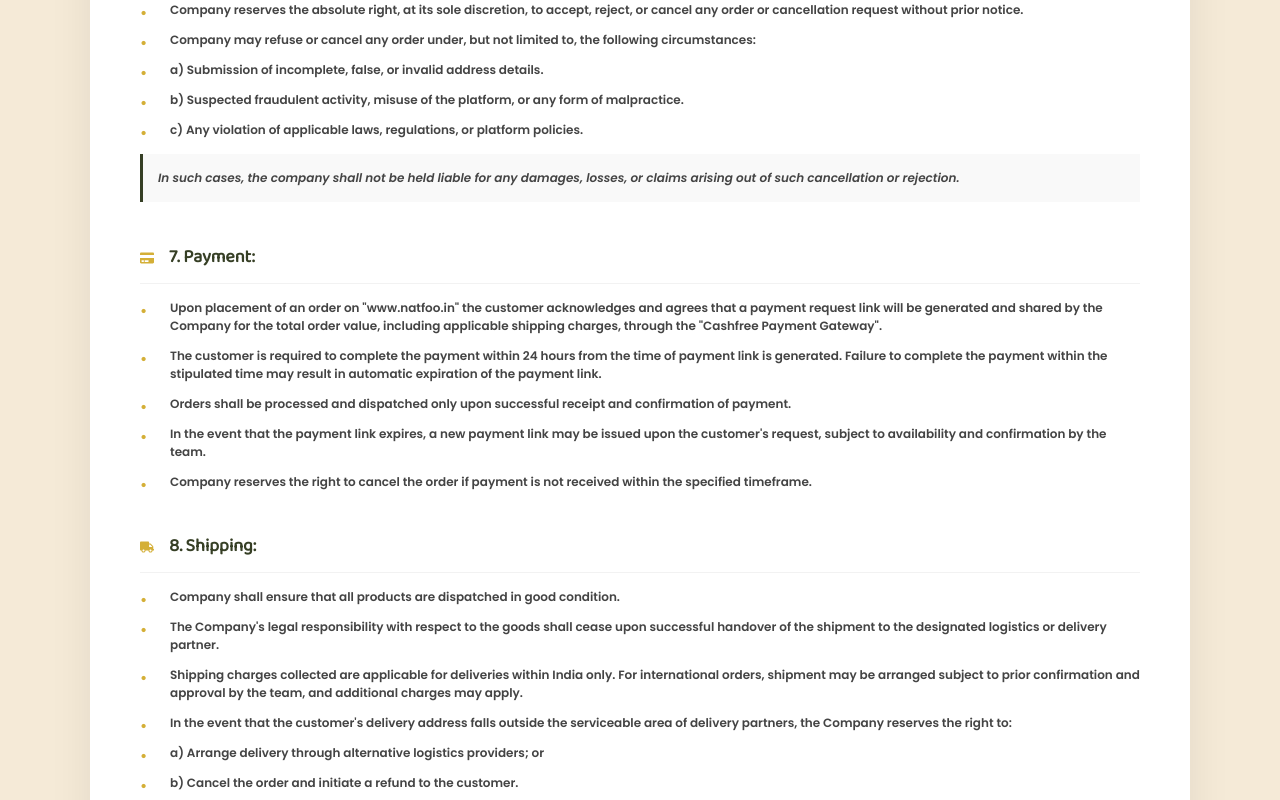
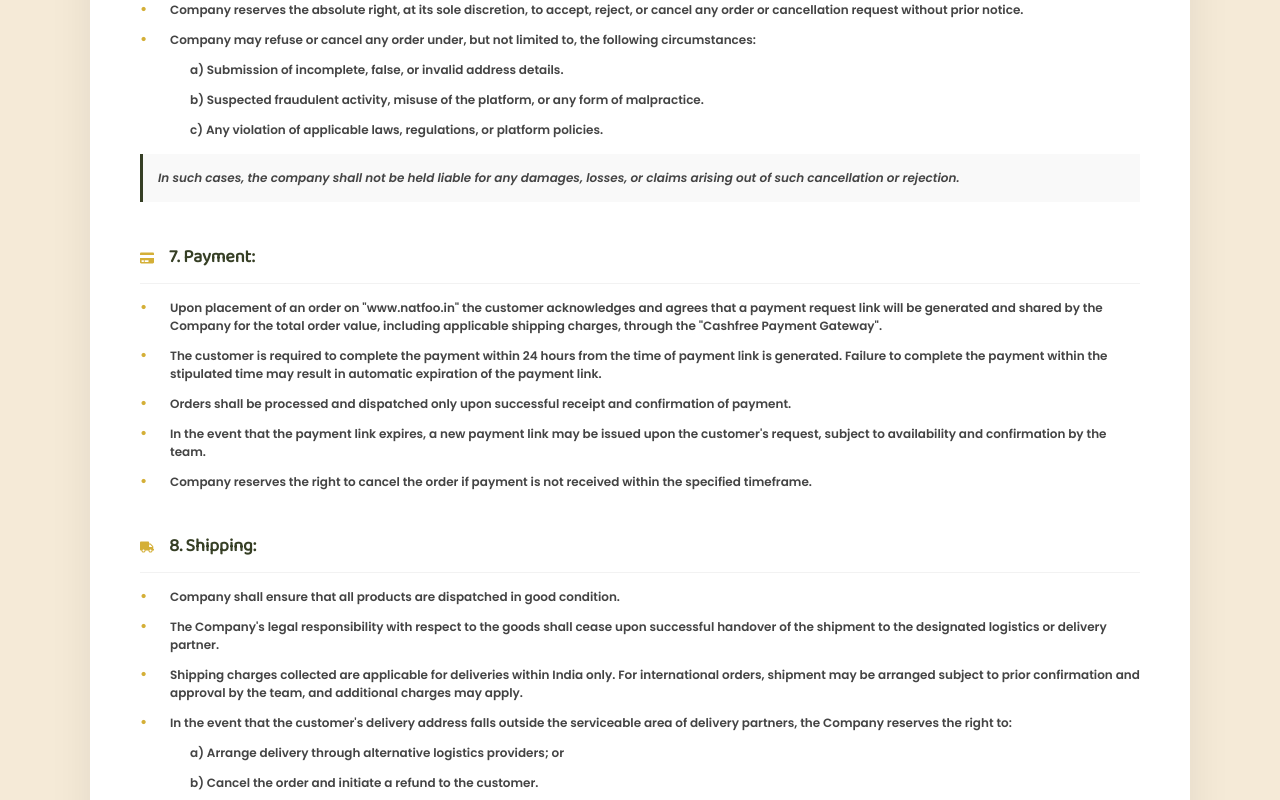
Before and after one commit to natfooin/natfoo, a React (Vite) app: page /terms-and-condition in a window 1280 px wide. Shown: the part 1160-1960 px from the top of the page. Built offline with nearby package versions, Linux system fonts and the light colour scheme; a web font is replaced by a local one.

Commit message:
policy info fix

```diff
--- a/src/Components/Footer/Footer.css
+++ b/src/Components/Footer/Footer.css
@@ -44,7 +44,7 @@
   max-height: 12rem;
   padding: 0 0 0 0;
   max-width: 100%;
-          }
+}
 
 .logo-para {
   border-left: 1px solid var(--gold);
--- a/src/Components/PolicyPage/RefundPage.css
+++ b/src/Components/PolicyPage/RefundPage.css
@@ -135,15 +135,15 @@
   line-height: 1;
 }
 
-.sub-item {
+.sub-items {
   padding-left: 50px !important;
-  display: flex;
-  align-items: center;
-    font-family: 'poppins';
-
+  /* display: flex; */
+  /* align-items: center; */
+    font-family: 'poppins' ;
+/* list-style: 0; */
 }
 
-.sub-item::before { content: "" ; }
+.sub-items::before { content: "" !important; }
 
 .disclaimer-note {
   background: #f9f9f9;
--- a/src/Components/PolicyPage/RefundPage.jsx
+++ b/src/Components/PolicyPage/RefundPage.jsx
@@ -35,9 +35,9 @@ function RefundPage() {
               <li>By placing an order on “www.natfoo.in”, the customer expressly acknowledges that such action constitutes a legally binding contract between the buyer and the seller.</li>
               <li>Company reserves the absolute right, at its sole discretion, to accept, reject, or cancel any order or cancellation request without prior notice.</li>
               <li>Company may refuse or cancel any order under, but not limited to, the following circumstances:</li>
-              <li >a) Submission of incomplete, false, or invalid address details.</li>
-              <li >b) Suspected fraudulent activity, misuse of the platform, or any form of malpractice.</li>
-              <li >c) Any violation of applicable laws, regulations, or platform policies.</li>
+              <li className="sub-items" >a) Submission of incomplete, false, or invalid address details.</li>
+              <li className="sub-items" >b) Suspected fraudulent activity, misuse of the platform, or any form of malpractice.</li>
+              <li className="sub-items" >c) Any violation of applicable laws, regulations, or platform policies.</li>
             </ul>
             <p className="disclaimer-note">
               In such cases, the company shall not be held liable for any damages, losses, or claims arising out of such cancellation or rejection.
--- a/src/Components/PolicyPage/ShippingPage.css
+++ b/src/Components/PolicyPage/ShippingPage.css
@@ -128,13 +128,13 @@
   line-height: 1;
 }
 
-.sub-item {
+.sub-items{
   padding-left: 50px ;
-  font-style: italic;
+  /* font-style: italic; */
   color: #555 ;
 }
 
-.sub-item::before { content: "" ; }
+.sub-items::before { content: "" ; }
 
 .disclaimer-note {
   background: #f9f9f9;
--- a/src/Components/PolicyPage/ShippingPage.jsx
+++ b/src/Components/PolicyPage/ShippingPage.jsx
@@ -71,8 +71,8 @@ function ShippingPage() {
               In the event that the customer’s delivery address falls outside the serviceable area of delivery partners, the Company reserves the right to:
             </p>
             <ul className="shipping-bullets">
-              <li >a) Arrange delivery through alternative logistics providers; or</li>
-              <li >b) Cancel the order and initiate a refund to the customer.</li>
+              <li className="sub-items" >a) Arrange delivery through alternative logistics providers; or</li>
+              <li className="sub-items" >b) Cancel the order and initiate a refund to the customer.</li>
             </ul>
           </section>
 
--- a/src/Components/PolicyPage/TermsPage.css
+++ b/src/Components/PolicyPage/TermsPage.css
@@ -118,16 +118,16 @@ font-family: "poppins" !important;
   left: 0;
   color: #D4AF37;
   font-size: 1.5rem;
-  /* line-height: 1; */
+  line-height: 1;
 }
 
-.sub-item {
+.sub-items {
   padding-left: 50px !important;
-  color: #555 !important;
-  font-family: inherit;
+  /* color: #555 !important; */
+  font-family: 'poppins';
 }
 
-.sub-item::before { content: "" !important; }
+.sub-items::before { content: "" !important; }
 
 .disclaimer-note {
   background: #f9f9f9;
--- a/src/Components/PolicyPage/TermsPage.jsx
+++ b/src/Components/PolicyPage/TermsPage.jsx
@@ -91,9 +91,9 @@ function TermsPage() {
               <li>By placing an order on "www.natfoo.in", the customer expressly acknowledges that such action constitutes a legally binding contract between the buyer and the seller.</li>
               <li>Company reserves the absolute right, at its sole discretion, to accept, reject, or cancel any order or cancellation request without prior notice.</li>
               <li>Company may refuse or cancel any order under, but not limited to, the following circumstances:</li>
-              <li  >a) Submission of incomplete, false, or invalid address details.</li>
-              <li >b) Suspected fraudulent activity, misuse of the platform, or any form of malpractice.</li>
-              <li >c) Any violation of applicable laws, regulations, or platform policies.</li>
+              <li className="sub-items"  >a) Submission of incomplete, false, or invalid address details.</li>
+              <li className="sub-items"  >b) Suspected fraudulent activity, misuse of the platform, or any form of malpractice.</li>
+              <li className="sub-items" >c) Any violation of applicable laws, regulations, or platform policies.</li>
             </ul>
             <p className="disclaimer-note">In such cases, the company shall not be held liable for any damages, losses, or claims arising out of such cancellation or rejection.</p>
           </section>
@@ -124,8 +124,8 @@ function TermsPage() {
               <li>The Company's legal responsibility with respect to the goods shall cease upon successful handover of the shipment to the designated logistics or delivery partner.</li>
               <li>Shipping charges collected are applicable for deliveries within India only. For international orders, shipment may be arranged subject to prior confirmation and approval by the team, and additional charges may apply.</li>
               <li>In the event that the customer's delivery address falls outside the serviceable area of delivery partners, the Company reserves the right to:</li>
-              <li >a) Arrange delivery through alternative logistics providers; or</li>
-              <li >b) Cancel the order and initiate a refund to the customer.</li>
+              <li className="sub-items" >a) Arrange delivery through alternative logistics providers; or</li>
+              <li className="sub-items" >b) Cancel the order and initiate a refund to the customer.</li>
               <li>Estimated delivery timelines for orders within India are between <>2 to 15 business days</> from the date of dispatch. However, such timelines are indicative and may vary due to factors beyond the Company's control, including but not limited to logistics delays, weather conditions, or unforeseen circumstances.</li>
               <li>Company shall not be held liable for delays in delivery once the shipment has been dispatched.</li>
             </ul>
@@ -140,8 +140,8 @@ function TermsPage() {
             <ul className="terms-bullets">
               <li>Company maintains a strict no return and no refund policy on all products purchased through the platform.</li>
               <li>However, in the event that a product is received in a damaged conditions, due to unforeseen circumstances during transit, the company may, at its sole discretion, offer a replacement subject to the following conditions:</li>
-              <li >a) The customer must notify the damage to the company within 24 hours of receipt of the product by sending an email to natfoocare@gmail.com, along with clear photographic evidence of the damaged product and packaging.</li>
-              <li>b) The reported damage shall be subject to verification and validation by the customer support team.</li>
+              <li className="sub-items" >a) The customer must notify the damage to the company within 24 hours of receipt of the product by sending an email to natfoocare@gmail.com, along with clear photographic evidence of the damaged product and packaging.</li>
+              <li className="sub-items" >b) The reported damage shall be subject to verification and validation by the customer support team.</li>
               <li>Upon successful validation of the claim, company shall arrange for a replacement of the damaged product at no additional cost to the customer.</li>
               <li>Company reserves the right to reject any replacement request if the above conditions are not met or if the claim is found to be invalid upon inspection.</li>
             </ul>
```
